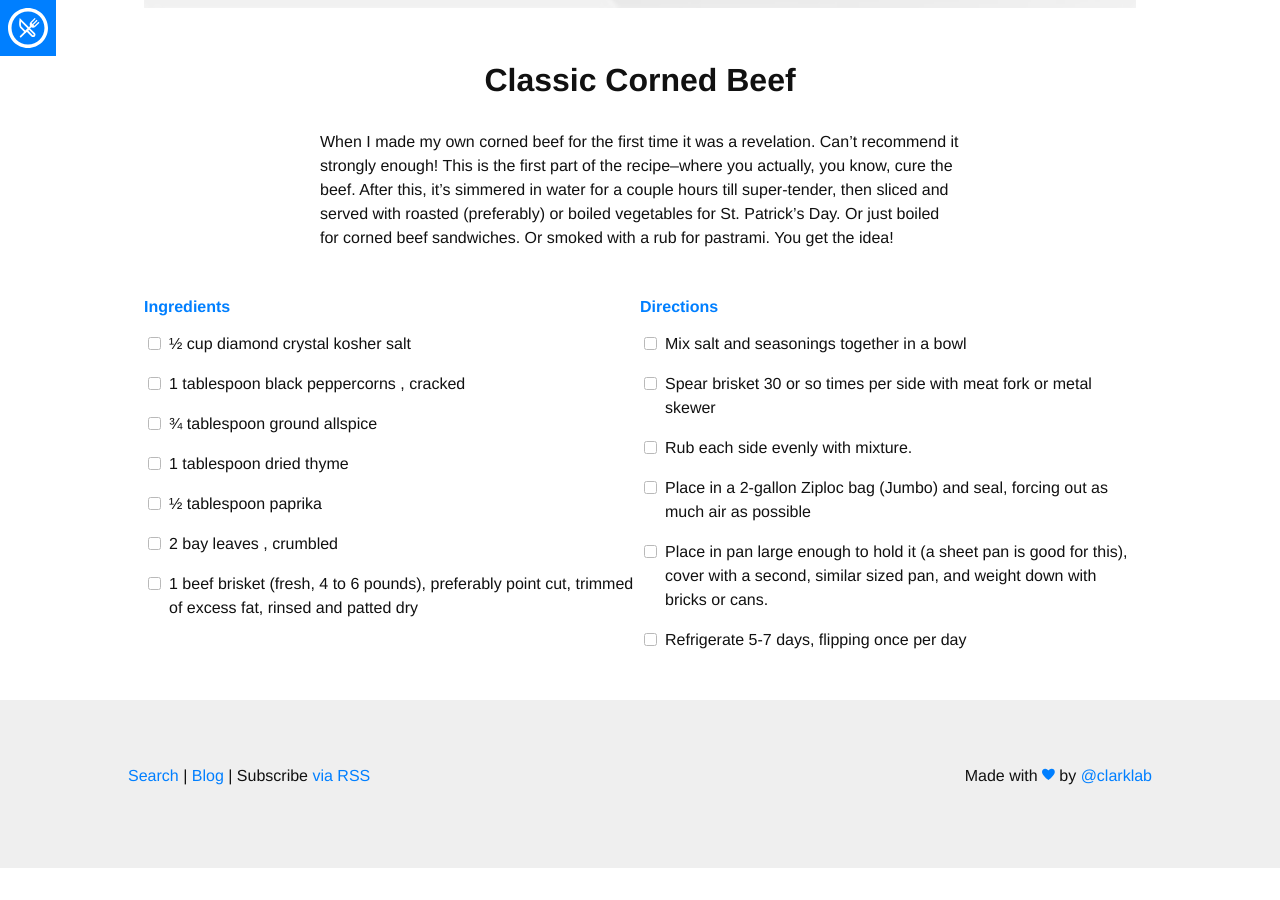
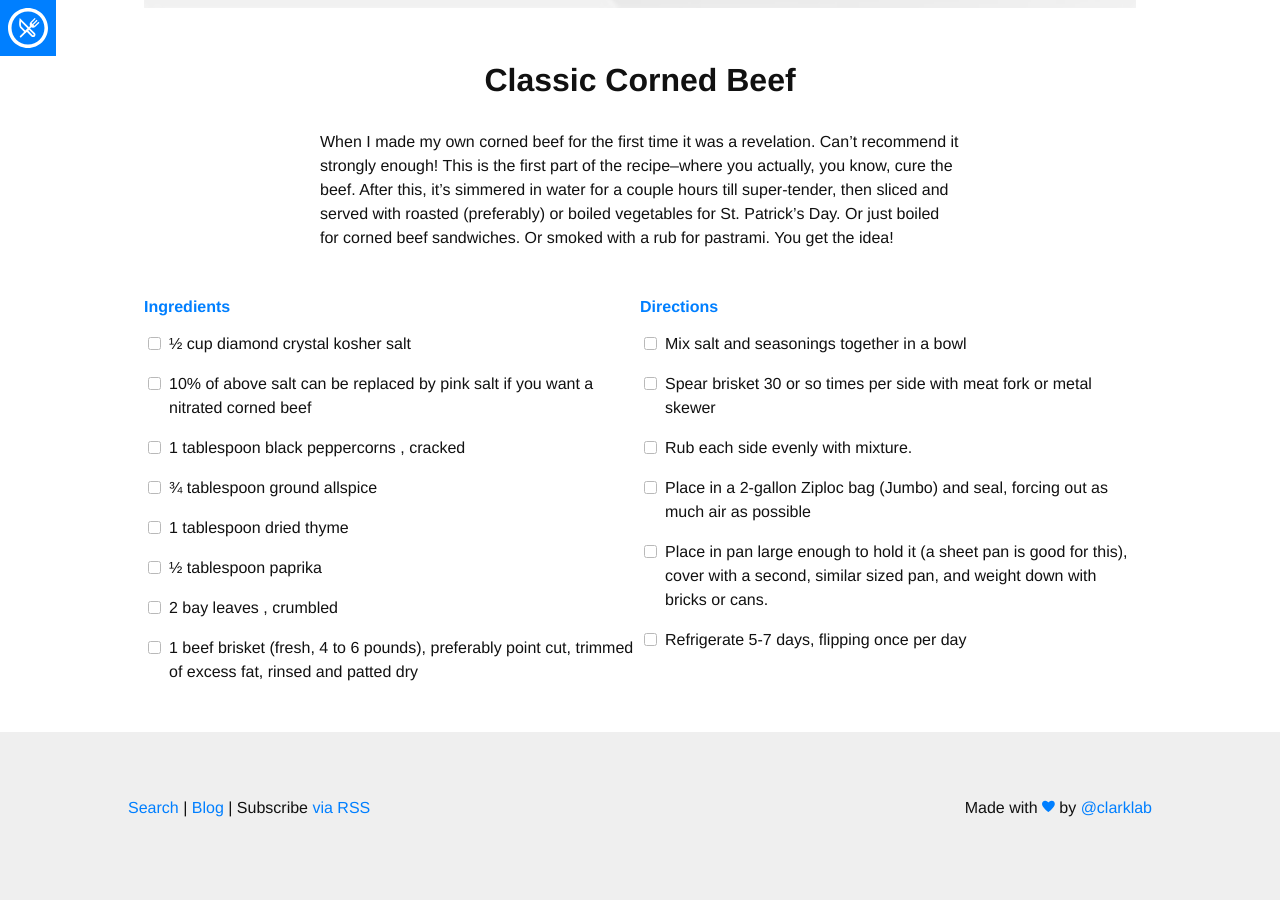
Before and after one commit to edinel/recipes, a Jekyll site: the page built from _recipes/ClassicCornedBeef.md, in a window 1280 px wide and 900 px high, scrolled down 1000 px. Built offline with Jekyll 4.4.1, drawn with Linux system fonts in a browser that asks for light colours; nearby versions of some CDN libraries; some web fonts are replaced; before the commit the page ends 1868 px from its top, so only the background shows below that.

Commit message:
Add additional notes to the details of the corned beef recipe.

```diff
--- a/_recipes/ClassicCornedBeef.md
+++ b/_recipes/ClassicCornedBeef.md
@@ -7,6 +7,7 @@ tags: Holiday, Main Course
 
 ingredients:
 - "&frac12; cup diamond crystal kosher salt"
+- 10% of above salt can be replaced by pink salt if you want a nitrated corned beef
 - "1 tablespoon black peppercorns , cracked"
 - "&frac34; tablespoon ground allspice"
 - "1 tablespoon dried thyme"
```
